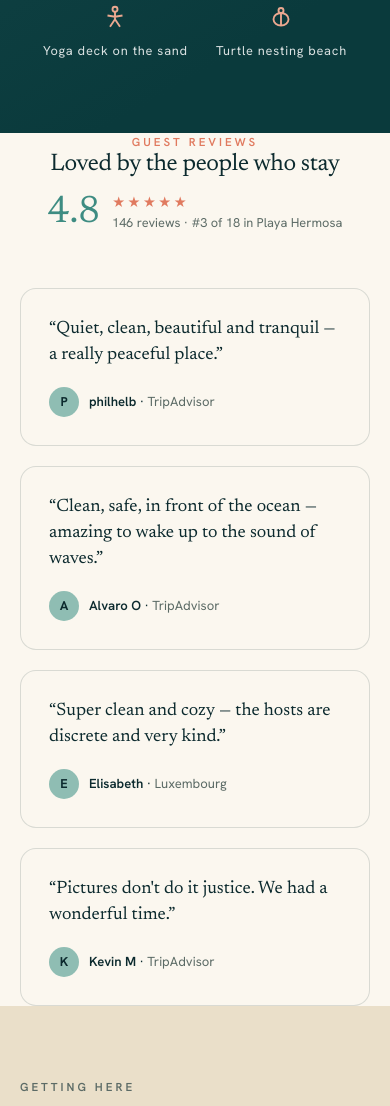
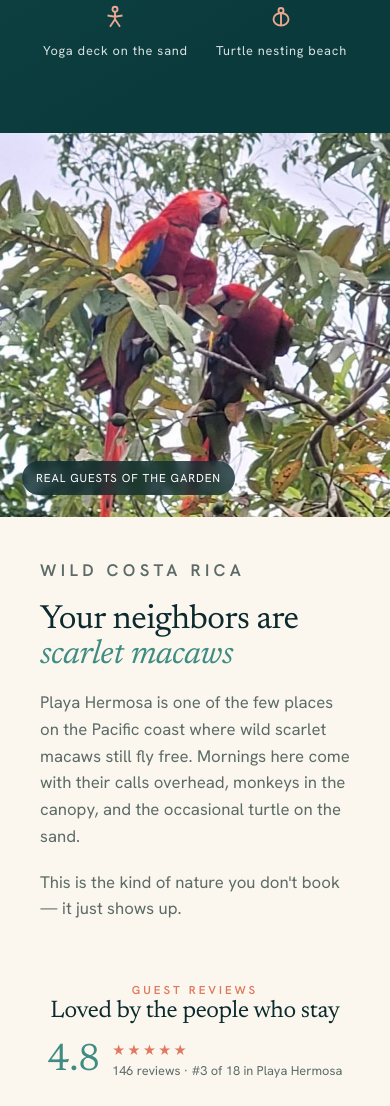
Before and after one commit to anthonyskoczylas/jaco-demos, a plain HTML site: page tortugadelmar/index.html in a window 390 px wide. Shown: the part 3974-5080 px from the top of the page. Drawn offline with Linux system fonts and the light colour scheme.

Commit message:
Tortuga: add real scarlet-macaw photo from their Facebook + Wild Costa Rica band

```diff
--- a/tortugadelmar/index.html
+++ b/tortugadelmar/index.html
@@ -176,6 +176,18 @@ nav.scrolled .menu-toggle span{background:var(--ink)}
 .beach-feats span{font-size:.8rem;letter-spacing:.06em;color:rgba(255,255,255,.85)}
 .beach .waves-top{position:absolute;top:-1px;left:0;width:100%;transform:rotate(180deg)}
 .beach .waves-top path{fill:var(--sand)}
+
+/* ---------- NATURE FEATURE ---------- */
+.nature{display:grid;grid-template-columns:1fr 1fr;align-items:stretch;min-height:78vh}
+.nature-img{position:relative;overflow:hidden;background:var(--ocean-2);min-height:340px}
+.nature-img img{width:100%;height:100%;object-fit:cover}
+.nature-img .tag{position:absolute;left:22px;bottom:22px;z-index:2;background:rgba(12,42,46,.78);backdrop-filter:blur(4px);color:#fff;font-size:.72rem;letter-spacing:.08em;text-transform:uppercase;padding:8px 14px;border-radius:999px}
+.nature-text{background:var(--cream);display:flex;align-items:center;padding:clamp(40px,7vw,96px)}
+.nature-text .inner{max-width:460px}
+.nature-text h2{font-size:clamp(2.1rem,4.4vw,3.3rem);margin:.3em 0 .45em}
+.nature-text h2 em{font-style:italic;color:var(--sea)}
+.nature-text p{color:var(--muted);font-size:1.05rem;margin-bottom:1.1em}
+@media(max-width:900px){.nature{grid-template-columns:1fr}}
 
 /* ---------- REVIEWS ---------- */
 .rev-head{text-align:center;max-width:620px;margin:0 auto 54px}
@@ -422,6 +434,22 @@ footer{background:var(--ocean-2);color:rgba(255,255,255,.6);padding:56px 0 32px}
   </div>
 </section>
 
+<!-- NATURE FEATURE -->
+<section class="nature">
+  <div class="nature-img reveal">
+    <img src="assets/macaws.jpg" alt="Wild scarlet macaws in the trees at Playa Hermosa" loading="lazy" />
+    <span class="tag" data-en="Real guests of the garden" data-es="Huéspedes reales del jardín">Real guests of the garden</span>
+  </div>
+  <div class="nature-text">
+    <div class="inner reveal">
+      <p class="eyebrow" data-en="Wild Costa Rica" data-es="Costa Rica salvaje">Wild Costa Rica</p>
+      <h2 data-en="Your neighbors are <em>scarlet macaws</em>" data-es="Tus vecinos son <em>lapas rojas</em>">Your neighbors are <em>scarlet macaws</em></h2>
+      <p data-en="Playa Hermosa is one of the few places on the Pacific coast where wild scarlet macaws still fly free. Mornings here come with their calls overhead, monkeys in the canopy, and the occasional turtle on the sand." data-es="Playa Hermosa es uno de los pocos lugares de la costa Pacífica donde las lapas rojas aún vuelan libres. Las mañanas aquí llegan con sus llamados, monos en las copas y alguna tortuga en la arena.">Playa Hermosa is one of the few places on the Pacific coast where wild scarlet macaws still fly free. Mornings here come with their calls overhead, monkeys in the canopy, and the occasional turtle on the sand.</p>
+      <p data-en="This is the kind of nature you don't book — it just shows up." data-es="Es esa clase de naturaleza que no se reserva — simplemente aparece.">This is the kind of nature you don't book — it just shows up.</p>
+    </div>
+  </div>
+</section>
+
 <!-- REVIEWS -->
 <section class="pad wrap" id="reviews">
   <div class="rev-head reveal">
```
Also changed, not shown: tortugadelmar/assets/macaws.jpg (added).
